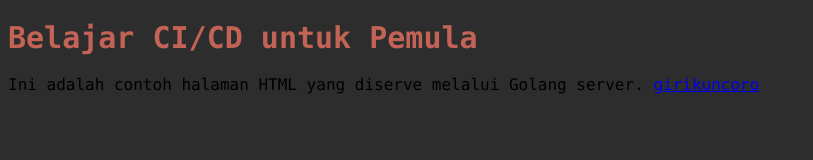
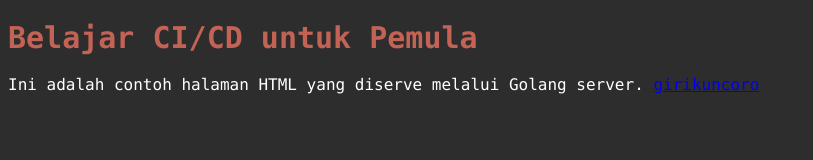
Before and after one commit to nindyaly/belajar-cicd, a plain HTML site: page static/index.html in a window 1280 px wide. Shown: the whole page, without its empty margins (0-813 px from the left). Drawn offline with Linux system fonts and the light colour scheme.

Commit message:
Update index.html

```diff
--- a/static/index.html
+++ b/static/index.html
@@ -14,7 +14,7 @@
         }
 
         p {
-            color: w hite;
+            color: white;
             font-family: "Source Code Pro", Menlo, Monaco, fixed-width;
         }
     </style>
```
